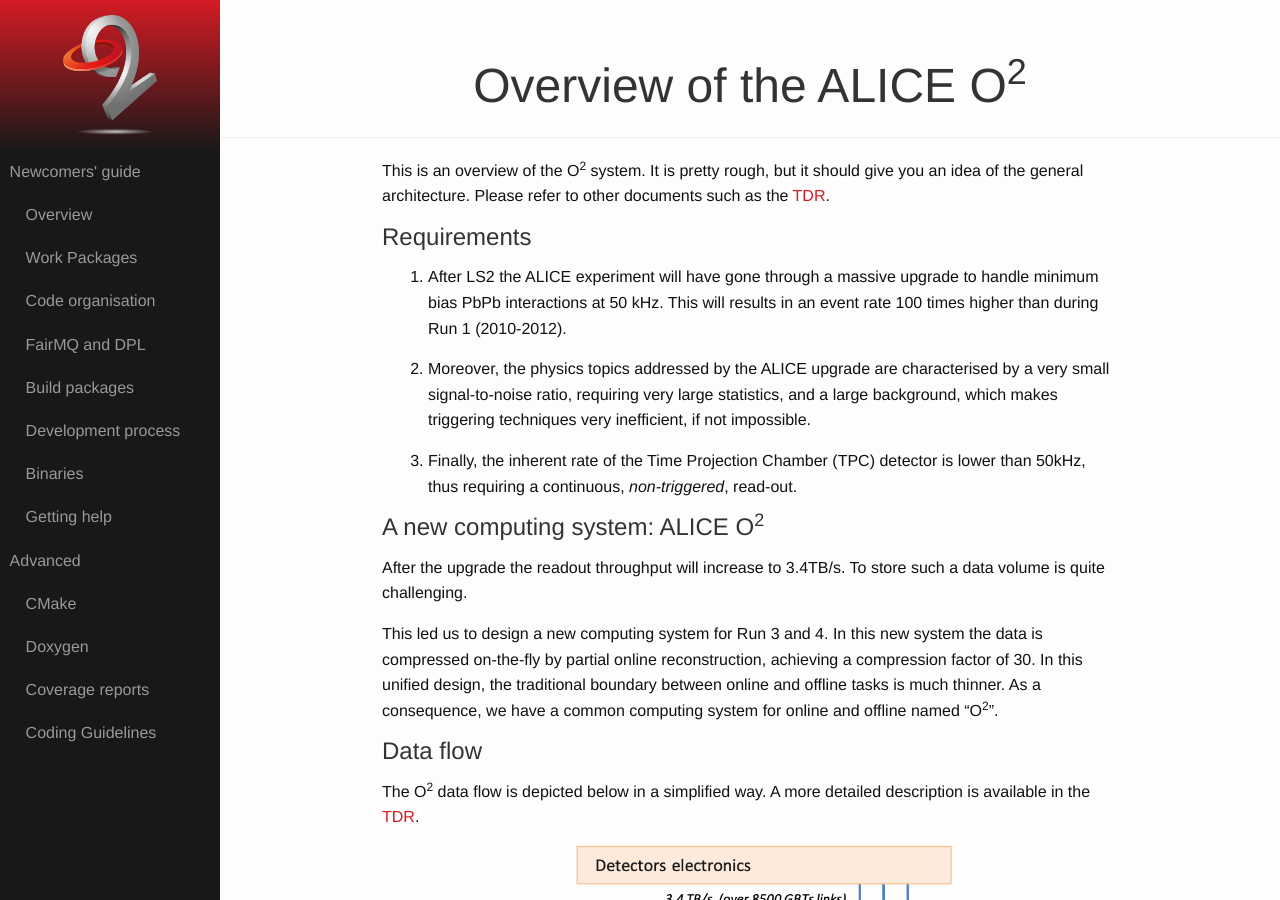
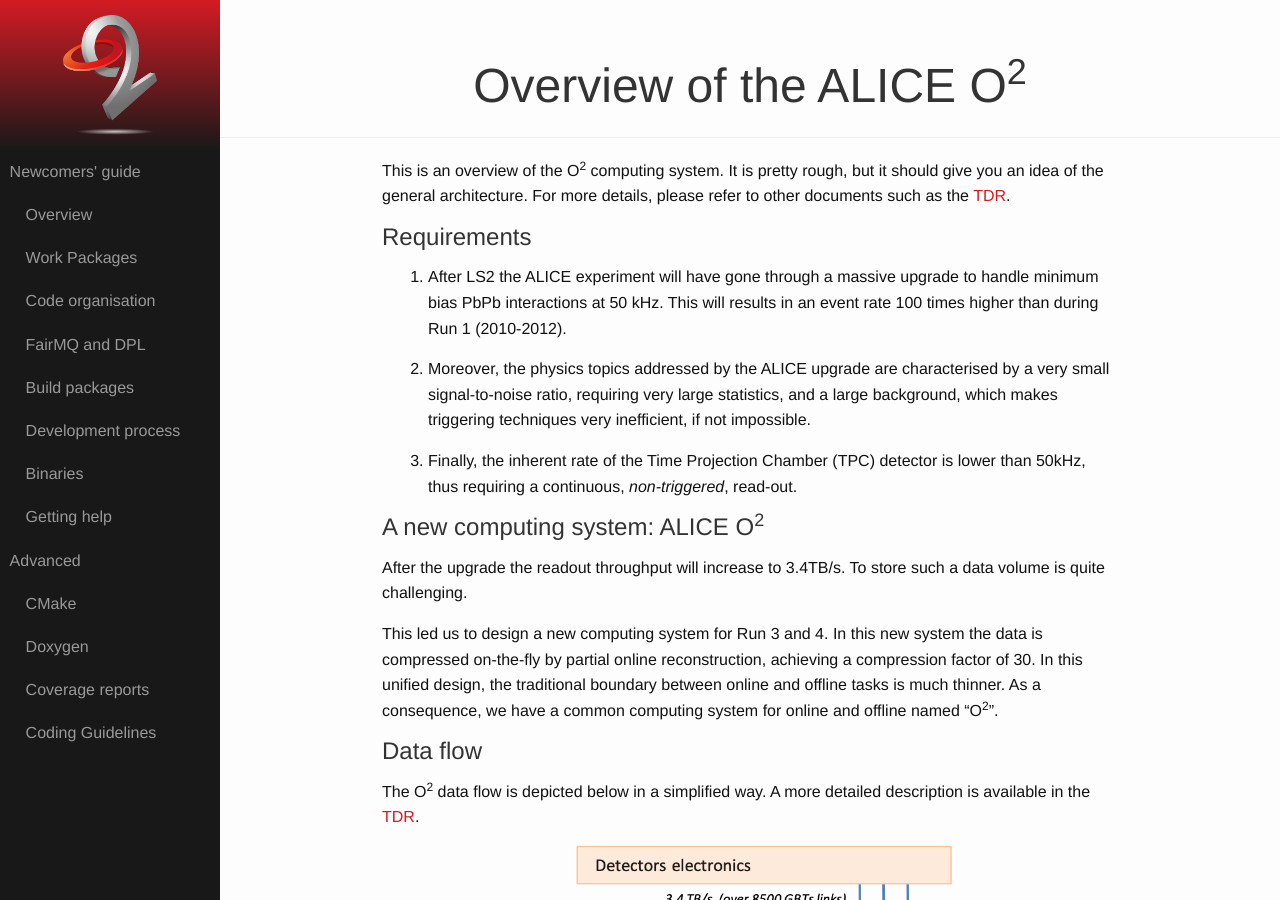
Before and after one commit to AliceO2Group/AliceO2Group.github.io, a Jekyll site: the page built from quickstart/overview.markdown, in a window 1280 px wide and 900 px high. Built offline with Jekyll 4.4.1, drawn with Linux system fonts in a browser that asks for light colours.

Commit message:
Update quickstart/overview.markdown
Co-Authored-By: awegrzyn <awegrzyn@users.noreply.github.com>

```diff
--- a/quickstart/overview.markdown
+++ b/quickstart/overview.markdown
@@ -3,7 +3,7 @@ title: Overview of the ALICE O<sup>2</sup>
 layout: main
 ---
 
-This is an overview of the O<sup>2</sup> system. It is pretty rough, but it should give you an idea of the general architecture. Please refer to other documents such as the [TDR](https://cds.cern.ch/record/2011297).
+This is an overview of the O<sup>2</sup> computing system. It is pretty rough, but it should give you an idea of the general architecture. For more details, please refer to other documents such as the [TDR](https://cds.cern.ch/record/2011297).
 
 ## Requirements
 
```
